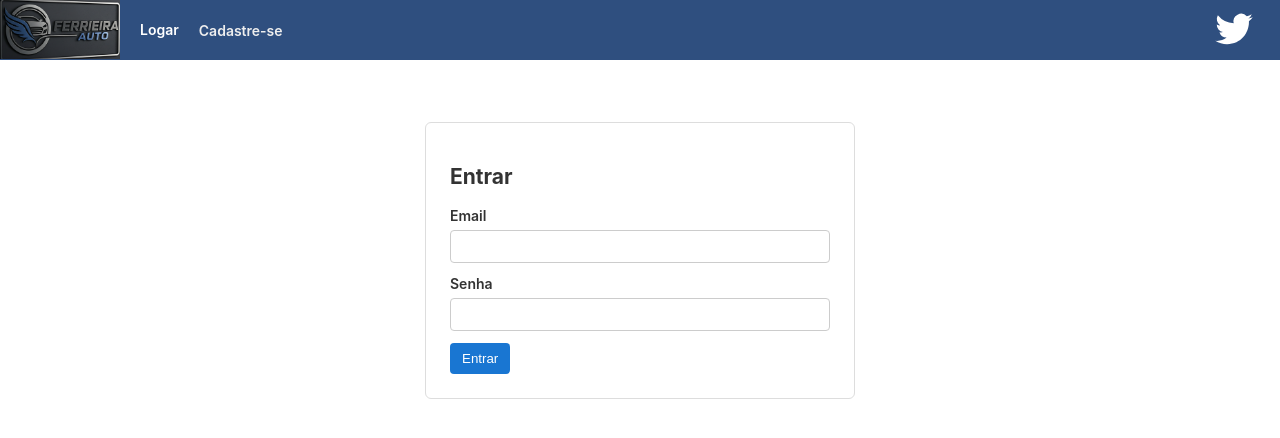
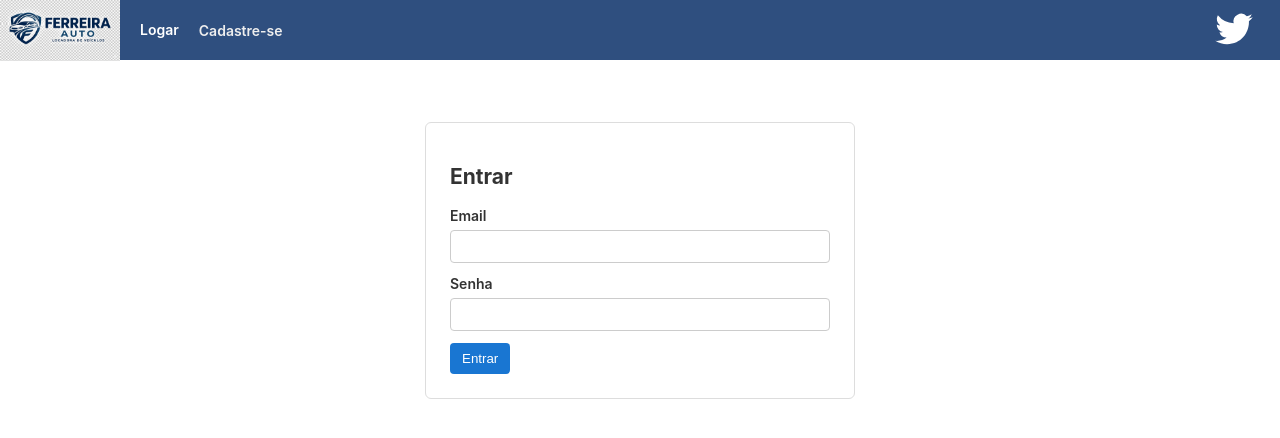
Before and after one commit to ricardoconstantinoferreira/aluguel-auto, an Angular app: page / in a window 1280 px wide. Shown: the top 438 px of the page. Built offline with nearby package versions, Linux system fonts and the light colour scheme.

Commit message:
commiting icon

```diff
--- a/src/app/app.component.html
+++ b/src/app/app.component.html
@@ -362,7 +362,7 @@
 
   div.logo img {
     margin: 0;
-    height: 60px;
+    height: 64px;
   }
   span.qty_cart {
     background-color: red;
```
Also changed, not shown: src/assets/banner/ferrieira-auto.png, src/assets/banner/ferrieira-auto1.png (added).
